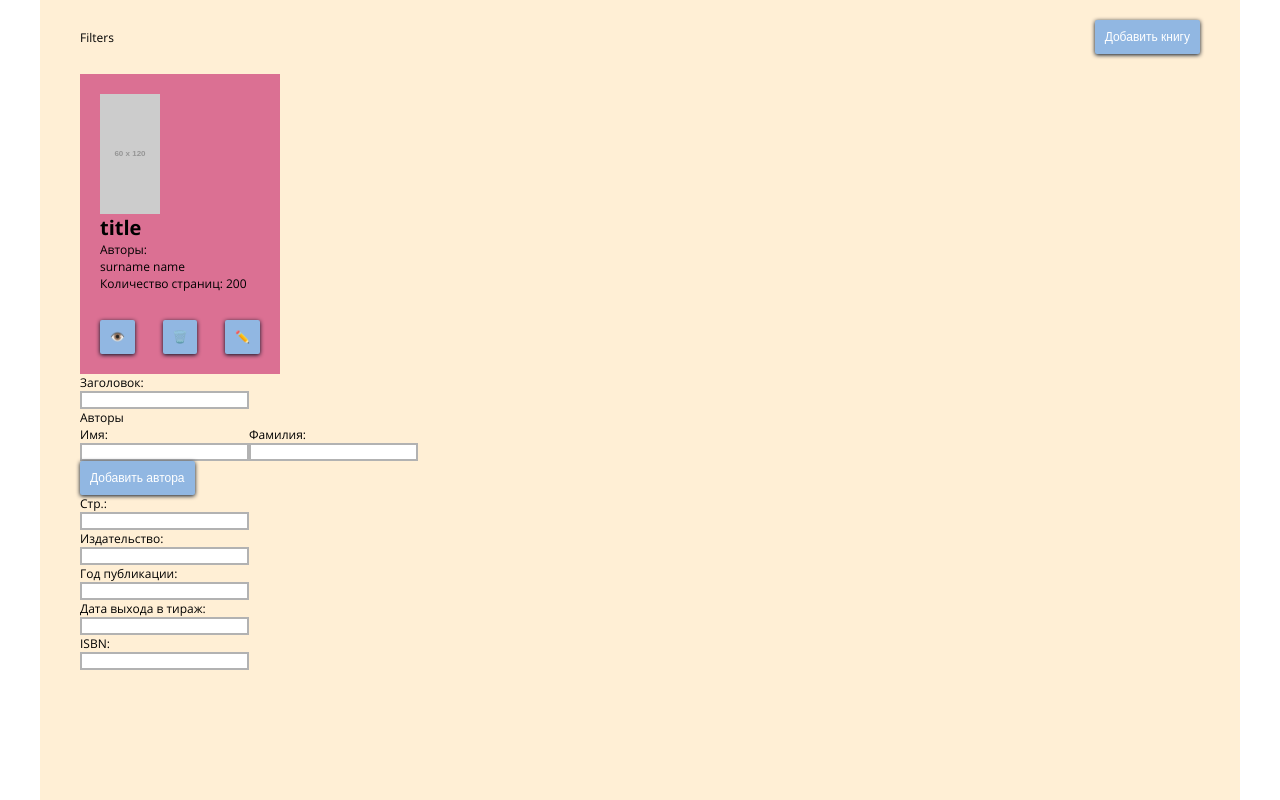
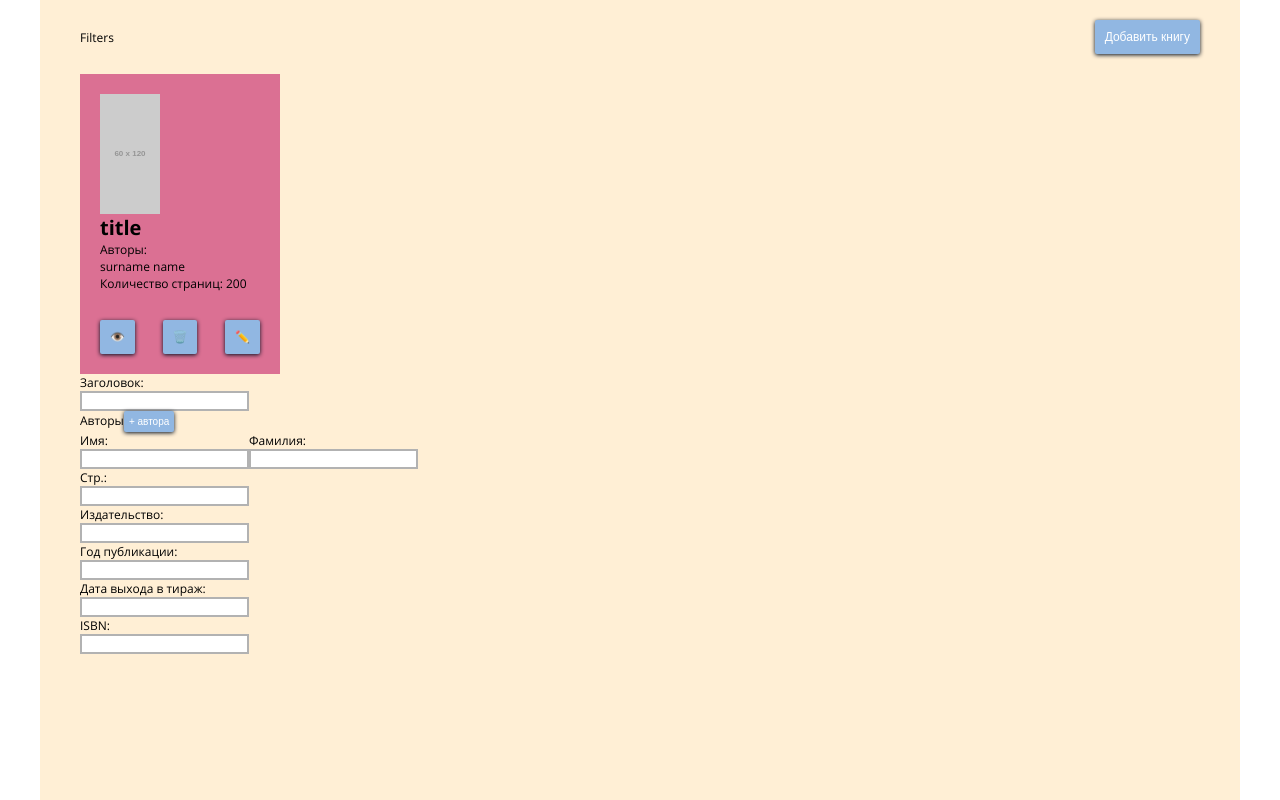
Before and after one commit to JulieSemenova/books_editor, a React (Create React App) app: page / in a window 1280 px wide. Built offline with nearby package versions, Linux system fonts and the light colour scheme.

Commit message:
✨ add or remove authors from addBookForm

```diff
--- a/src/components/AddBookForm/AddBookForm.scss
+++ b/src/components/AddBookForm/AddBookForm.scss
@@ -5,7 +5,7 @@
     &--author {
       display: flex;
       justify-content: space-between;
-      align-items: center;
+      align-items: flex-end;
     }
   }
 }
--- a/src/components/AddBookForm/AddBookForm.tsx
+++ b/src/components/AddBookForm/AddBookForm.tsx
@@ -34,7 +34,7 @@ class AddBookForm extends Component<{}, State> {
     this.setState({ ...this.state, authors: authorsNew });
   };
 
-  private addAnotherAuthor = () => {
+  private addAuthor = () => {
     const author = {
       name: '',
       surname: '',
@@ -43,6 +43,17 @@ class AddBookForm extends Component<{}, State> {
     this.setState({
       ...this.state,
       authors: this.state.authors.concat(author),
+    });
+  };
+
+  private removeAuthor = (deletedIndex: number) => {
+    const newAuthorList = this.state.authors.filter(
+      (author: Author, index: number) => index !== deletedIndex,
+    );
+
+    this.setState({
+      ...this.state,
+      authors: newAuthorList,
     });
   };
 
@@ -62,7 +73,10 @@ class AddBookForm extends Component<{}, State> {
           onChange={this.handleChange('title')}
         />
         <div>
-          <div>Авторы</div>
+          <div>
+            Авторы
+            <Button title="+ автора" size="small" onClick={this.addAuthor} />
+          </div>
           {authors.map((author: Author, index: number) => {
             return (
               <div key={`author:${index}`} className="form_item form_item--author">
@@ -84,10 +98,12 @@ class AddBookForm extends Component<{}, State> {
                   validateLength={20}
                   onChange={this.handleChangeAuthor('surname', index)}
                 />
+                {authors.length !== 1 && (
+                  <Button title="🗑️" size="small" onClick={() => this.removeAuthor(index)} />
+                )}
               </div>
             );
           })}
-          <Button title="Добавить автора" onClick={this.addAnotherAuthor} />
         </div>
         <Input
           label="Стр."
--- a/src/components/BookCard/BookCard.tsx
+++ b/src/components/BookCard/BookCard.tsx
@@ -31,13 +31,13 @@ class BookCard extends React.Component<Props> {
             />
           )}
         </div>
-
         <h2 className="bookCard_title">{title}</h2>
         <div className="bookCard_author">
-          Авторы:
+          <span>Авторы:</span>
           {authors.map((author: Author) => (
             <p key={author.name}>
               {author.surname} {author.name}
+              {authors.length > 1 ? ',' : null}
             </p>
           ))}
         </div>
--- a/src/components/Button/Button.scss
+++ b/src/components/Button/Button.scss
@@ -1,7 +1,7 @@
 @import '../../styles/vars.scss';
 
 .button {
-  padding: 10px;
+  padding: $d_small;
   text-align: center;
 
   border-radius: 2px;
@@ -33,4 +33,9 @@
   &:disabled {
     box-shadow: unset;
   }
+
+  &--small {
+    padding: $d_tiny;
+    font-size: $fs_small;
+  }
 }
--- a/src/components/Button/Button.tsx
+++ b/src/components/Button/Button.tsx
@@ -7,6 +7,7 @@ interface Props {
   children?: React.ReactNode;
   onClick: (e: React.MouseEvent<HTMLButtonElement>) => void;
   disabled?: boolean;
+  size?: 'small' | 'default';
 }
 
 const Button: React.StatelessComponent<Props> = ({
@@ -15,11 +16,15 @@ const Button: React.StatelessComponent<Props> = ({
   title,
   className,
   disabled,
+  size,
 }: Props): JSX.Element => {
   const combinedClassName = ['button'];
 
   if (className) {
     combinedClassName.push(className);
+  }
+  if (size && size !== 'default') {
+    combinedClassName.push(`button--${size}`);
   }
 
   return (
--- a/src/components/Input/Input.scss
+++ b/src/components/Input/Input.scss
@@ -2,13 +2,18 @@
 
 .input {
   display: block;
+  height: $d_xnormal;
   padding: 0 $d_tiny;
   border: 2px rgba($c_main, 0.3) solid;
   font-size: $fs_normal;
+  cursor: pointer;
 
   &:focus {
     border-color: $c_info;
     outline: none;
+  }
+  &:hover {
+    border-color: rgba($c_main, 0.5);
   }
 
   &_container {
--- a/src/styles/vars.scss
+++ b/src/styles/vars.scss
@@ -8,6 +8,7 @@ $c_secondary: #818c9b;
 $c_info: #ffdb4d;
 
 // FONT SIZES
+$fs_small: 10px;
 $fs_normal: 12px;
 $fs_xnormal: 14px;
 $fs_medium: 16px;
```
